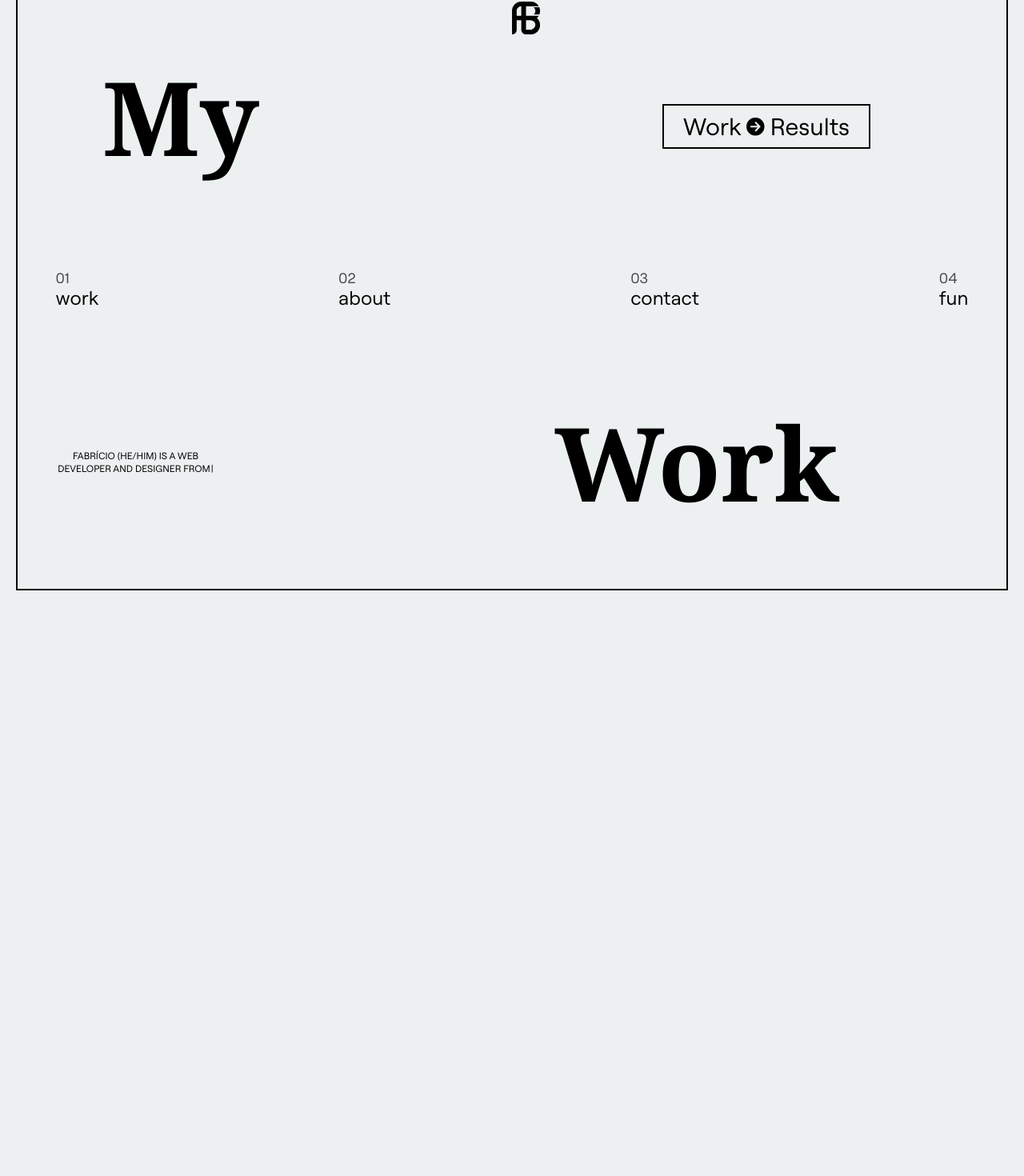
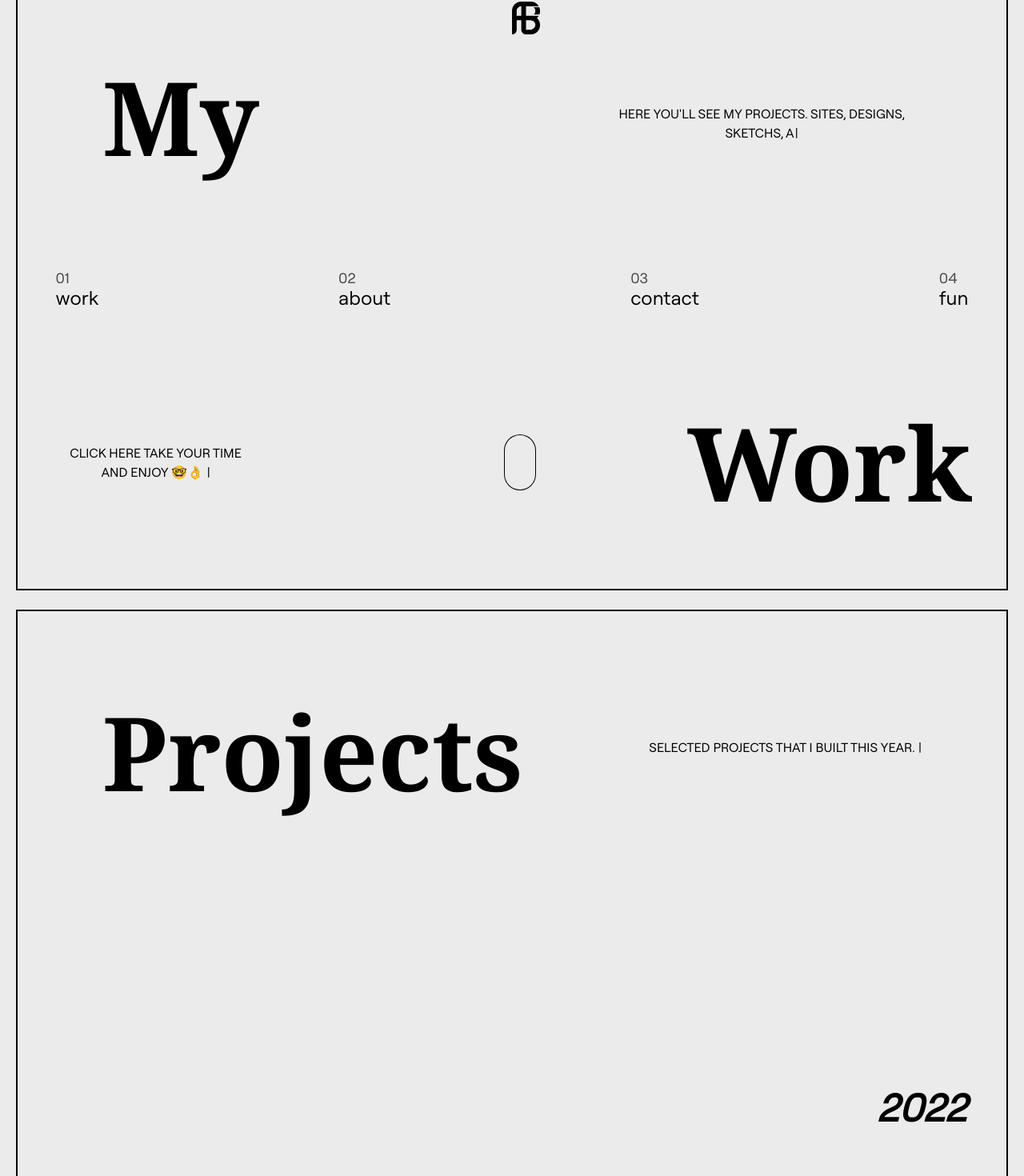
Before and after one commit to FabbSantos/Portfolio, a React (Vite) app in the folder front2/: page /work in a window 1280 px wide. Shown: the part 38-1508 px from the top of the page at 80% size. Before the commit the page ends 800 px from the top, so only its background shows below. Built offline with nearby package versions, Linux system fonts and the light colour scheme.

Commit message:
WIP routes

```diff
--- a/front2/package.json
+++ b/front2/package.json
@@ -18,6 +18,7 @@
     "react": "^17.0.2",
     "react-chartjs-2": "^4.2.0",
     "react-dom": "^17.0.2",
+    "react-intersection-observer": "^9.4.0",
     "typewriter-effect": "^2.19.0"
   },
   "devDependencies": {
--- a/front2/src/components/masthead.tsx
+++ b/front2/src/components/masthead.tsx
@@ -172,7 +172,7 @@ const Masthead: React.FC = () => {
                 <motion.h2
                   className="max-w-3xl md:text-5xl   "
                   initial={{ x: "+40vw", opacity: 0 }}
-                  animate={{ x: "5vw", opacity: 1 }}
+                  animate={{ x: "0vw", opacity: 1 }}
                   transition={{ type: "spring", duration: 1, bounce: 0.2 }}
                 >
 
--- a/front2/src/components/portfolio/portfolio.css
+++ b/front2/src/components/portfolio/portfolio.css
@@ -1,7 +1,8 @@
 body {
-	background-color: #ecf0f1;
+	font-family: "Roobert", serif;
+
 	font-size: 20px;
-	color: #666666;
+	color: black;
 	text-align: center;
 }
 p { color: #ffffff;  }
@@ -114,7 +115,6 @@ p { color: #ffffff;  }
 	height: 300px;
 	margin: 0 auto;
 	padding: 20px;
-	border-radius: 10px;
 	-moz-border-radius: 10px;
 	-webkit-border-radius: 10px;
 }
@@ -127,7 +127,6 @@ p { color: #ffffff;  }
 	height: 300px;
 	margin: 0 auto;
 	padding: 20px;
-	border-radius: 10px;
 	-moz-border-radius: 10px;
 	-webkit-border-radius: 10px;
 }
--- a/front2/src/components/portfolio/portfolio.tsx
+++ b/front2/src/components/portfolio/portfolio.tsx
@@ -1,72 +1,64 @@
-import React from "react"
-// import { FontAwesomeIcon } from '@fortawesome/react-fontawesome'
-// import { faDiamond, faMars } from '@fortawesome/free-solid-svg-icons'
-import bar from '../../assets/bar1.jpg'
-import './portfolio.css'
+import { motion, useAnimation } from "framer-motion";
+import React, { useEffect, useRef, useState } from "react"
+import Typewriter from 'typewriter-effect';
+
+const Portfolio: React.FC = () => {
+
+    return (
+        <>
+            <section
+                id="portfolio"
+                className=" relative text-black text-center text-3xl  min-h-[95vh] mb-2"
+            >
+                <div className="border-2 border-black m-5">
+                    <div className="px-6 md:px-0  md:max-w-[1400px] flex flex-col justify-center items-center min-h-[94vh] mt-auto mx-auto">
+
+                        <motion.div className="uppercase text-base max-w-[400px] min-w-[200px] text-black absolute top-[21%] right-[10%]"
+
+                        >
+                            <Typewriter
+                                onInit={(typewritter) => {
+                                    // typewritter.pauseFor(5000)
+                                    typewritter.changeDelay(10)
+                                    typewritter.typeString("Selected projects that I built this year. ")
+                                        .start();
+                                }}
+                            />
+                        </motion.div>
 
 
 
-function mouseOver(e: React.MouseEvent<HTMLDivElement>) {
-    if (!e?.currentTarget)
-        return;
+                        <motion.h1
+                            className="max-w-3xl md:text-5xl mb-8  absolute left-1/3 md:left-[15%] top-[15%]"
+                            initial={{ x: "-20vw", opacity: 0 }}
+                            animate={{ x: "-5vw", opacity: 1 }}
+                            transition={{ type: "spring", duration: 1, bounce: 0.2 }}
+                        >
+                            <span className="f font-bold text-[8rem]  font-serif">Projects</span>
+                        </motion.h1>
 
-    const card = e.currentTarget;
-    if (!card.classList.contains('flip'))
-        card.classList.add('flip')
-}
+                        <div className="bottom-row absolute bottom-[15%]  ">
 
-function mouseOut(e: React.MouseEvent<HTMLDivElement>) {
-    if (!e?.currentTarget)
-        return;
 
-    const card = e.currentTarget;
-    if (card.classList.contains('flip'))
-        card.classList.remove('flip')
-}
 
-const Portfolio: React.FC = () => {
-    return (
-        <>
-            <h2 className="font-bold text-4xl my-6 text-gray-700 text-center">My most recent work</h2>
-            <div className="under w-28 h-1 bg-gray-800 mt-3 mb-10 mx-auto"></div>
+                            <motion.h2
+                                className="max-w-3xl md:text-5xl   "
+                                initial={{ x: "+40vw", opacity: 0 }}
+                                animate={{ x: "40vw", opacity: 1 }}
+                                transition={{ type: "spring", duration: 1, bounce: 0.2 }}
+                                >
 
-            <div className="wrapper">
-                <div className="col_third">
-                    <div onMouseOver={mouseOver} onMouseOut={mouseOut} className="hover panel">
-                        <div className="front">
-                            <div className="box1 bg-port-1 bg-cover drop-shadow-xl">
+                                <span className="font-bold text-[3rem]  italic">2022</span>
+                            </motion.h2>
 
-                            </div>
+
                         </div>
-                        <div className="back">
-                            <div className="box2 bg-port-blur bg-cover shadow-lg" >
-                                <h3 className="font-bold text-2xl text-gray-700">Portfolio</h3>
-                                <p className="text-black">That's the website you're seeing!</p>
-                                <button className="py-2 px-5 rounded-sm border-slate-900 border-2 hover:border-nameColor hover:bg-nameColor hover:text-white text-black"> See more</button>
-                            </div>
-                        </div>
+
                     </div>
                 </div>
-
-                <div className="col_third end">
-                    <div onMouseOver={mouseOver} onMouseOut={mouseOut} className="hover panel">
-                        <div className="front">
-                            <div className="box1 bg-port-bar bg-cover drop-shadow-xl">
-                                {/* <img src={bar} alt="barzim" /> */}
-                            </div>
-                        </div>
-                        <div className="back">
-                            <div className="box2 bg-port-bar bg-cover drop-shadow-xl">
-                                <h3>Bar with friends</h3>
-                                <p></p>
-                                <button className="py-2 px-5 rounded-sm border-slate-900 border-2 hover:bg-nameColor text-black transition-all transitio"> See more</button>
-                            </div>
-                        </div>
-                    </div>
-                </div>
-            </div>
+            </section>
         </>
-    )
+    );
 
 }
 
--- a/front2/src/components/work.tsx
+++ b/front2/src/components/work.tsx
@@ -1,14 +1,13 @@
 import React, { useState } from "react";
 import { motion } from "framer-motion";
-import { FontAwesomeIcon } from "@fortawesome/react-fontawesome";
-import { faArrowCircleRight, faArrowDown } from "@fortawesome/free-solid-svg-icons";
 import Logo from "./logo";
 import Typewriter from 'typewriter-effect';
+import Portfolio from "./portfolio/portfolio";
 
-// function scroll() {
-//   const about = document.getElementById("about") as HTMLElement;
-//   about.scrollIntoView({ block: "start", behavior: "smooth" });
-// }
+function scroll() {
+  const about = document.getElementById("portfolio") as HTMLElement;
+  about.scrollIntoView({ block: "start", behavior: "smooth" });
+}
 
 const Work: React.FC = () => {
 
@@ -20,23 +19,25 @@ const Work: React.FC = () => {
   const [current, setCurrent] = useState<number | null>(null);
 
   return (
+    <>
       <section
-      id="home"
+        id="work"
         className=" text-black text-center text-3xl  min-h-[95vh] mb-2"
       >
         <div className="border-2 border-black m-5">
           <Logo />
           <div className="px-6 md:px-0  md:max-w-[1400px] flex flex-col justify-center items-center min-h-[94vh] mt-auto mx-auto">
 
+            <motion.div className="uppercase text-base max-w-[400px] min-w-[200px] text-black absolute top-[21%] right-[10%]">
+              <Typewriter
+                onInit={(typewritter) => {
+                  typewritter.changeDelay(10)
+                  typewritter.typeString("Here you'll see my projects. Sites, designs, sketchs, all. Come and take a look! ")
+                    .start();
+                }}
+              />
+            </motion.div>
 
-          <motion.button onClick={() => { scroll() }} className="absolute top-[21%] right-[15%] px-6  py-2 border-2 border-black  pointer-events-none"
-
-            initial={{ x: '40vw', opacity: 0 }}
-            animate={{ x: 0, opacity: 1 }}
-            transition={{ type: 'spring', duration: 1, bounce: 0.2 }}
-          >
-            Work <FontAwesomeIcon icon={faArrowCircleRight} size="xs" /> Results
-          </motion.button>
 
 
             <motion.h1
@@ -49,7 +50,8 @@ const Work: React.FC = () => {
             </motion.h1>
 
             <div className="menu-wrapper">
-            <ul className="menu inline">
+              <motion.ul className="menu inline"
+              >
                 <li
                   className="menu_item"
                   onMouseEnter={() => {
@@ -142,38 +144,33 @@ const Work: React.FC = () => {
                     <span className="name">fun</span>
                   </motion.div>
                 </li>
-            </ul>
+              </motion.ul>
 
 
               <div className="bottom-row absolute bottom-[15%]  ">
 
-              <div className="uppercase text-xs max-w-[200px] min-w-[200px] text-black">
+                <div className="uppercase text-base max-w-[250px] min-w-[200px] text-black">
                   <Typewriter
                     onInit={(typewritter) => {
                       typewritter.changeDelay(10)
-                    typewritter.typeString("Fabrício (he/him) is a web  developer and designer from rio de janeiro, brazil.  ")
+                      typewritter.typeString("Click here take your time and enjoy 🤓👌 ")
                         .start();
                     }}
                   />
                 </div>
 
-              {/* <Typewriter options={{ loop: true }}
-                onInit={(typewritter2) => {
-                  typewritter2.changeDelay(12)
-                  typewritter2.typeString("developer")
-                    .deleteChars(9)
-                  typewritter2.typeString("designer")
-                    .start();
-                }}/> */}
+
+                <div className='icon-scroll' onClick={scroll}></div >
+
 
                 <motion.h2
                   className="max-w-3xl md:text-5xl   "
                   initial={{ x: "+40vw", opacity: 0 }}
-                animate={{ x: "5vw", opacity: 1 }}
+                  animate={{ x: "7vw", opacity: 1 }}
                   transition={{ type: "spring", duration: 1, bounce: 0.2 }}
                 >
 
-                <span className="bahi font-bold text-[8rem]  font-serif">Work</span>
+                  <span className="font-bold text-[8rem]  font-serif">Work</span>
                 </motion.h2>
 
 
@@ -183,6 +180,8 @@ const Work: React.FC = () => {
           </div>
         </div>
       </section>
+      <Portfolio />
+    </>
   );
 };
 
--- a/front2/src/index.css
+++ b/front2/src/index.css
@@ -7,6 +7,10 @@
   src: url("src/assets/fonts/RoobertTRIAL-Regular.otf");
 }
 
+
+html {
+  scroll-behavior: smooth;
+}
 
 body {
   margin: 0;
@@ -71,7 +75,7 @@ code {
   display: flex;
   justify-content: center;
   align-items: center;
-  gap: 12em;
+  gap: 15em;
 }
 .bg .name {
   cursor: pointer;
@@ -86,6 +90,44 @@ code {
   40%{ opacity: .40; width: 40%;}
   50%{ opacity: 1; width: 90%; }
   100%{ opacity: 1;  width: 90%; align-items: left;}
-110%{ opacity: 1;  width: 90%; align-items: center;}
+  110%{ opacity: 1;  width: 90%; align-items: center;}
+}
 
+
+
+.icon-scroll,
+.icon-scroll:before{
+  position: absolute;
+  left:55%;
 }
+.icon-scroll{
+  cursor: pointer;
+  width: 40px;
+  height: 70px;
+  margin-left: -20px;
+  top: 50%;
+  margin-top: -35px;
+  box-shadow: inset 0 0 0 1px #000;
+  border-radius: 25px;
+}
+.icon-scroll:before{
+  content: '';
+  width: 8px;
+  height: 8px;
+  background: #000;
+  margin-left: -4px;
+  top: 8px;
+  border-radius: 4px;
+  animation-duration: 1.5s;
+  animation-iteration-count: infinite;
+  animation-name: scroll;
+}
+@keyframes scroll{
+  0%{
+    opacity: 1;
+  }
+  100%{
+    opacity: 0;
+    transform: translateY(46px);
+    }
+ }
```
Also changed, not shown: front2/src/components/logo.tsx (+6 -16 lines), 1 other file (tests, documents, lock files or other folders). Lines whose indentation alone changed are shown as unchanged.
